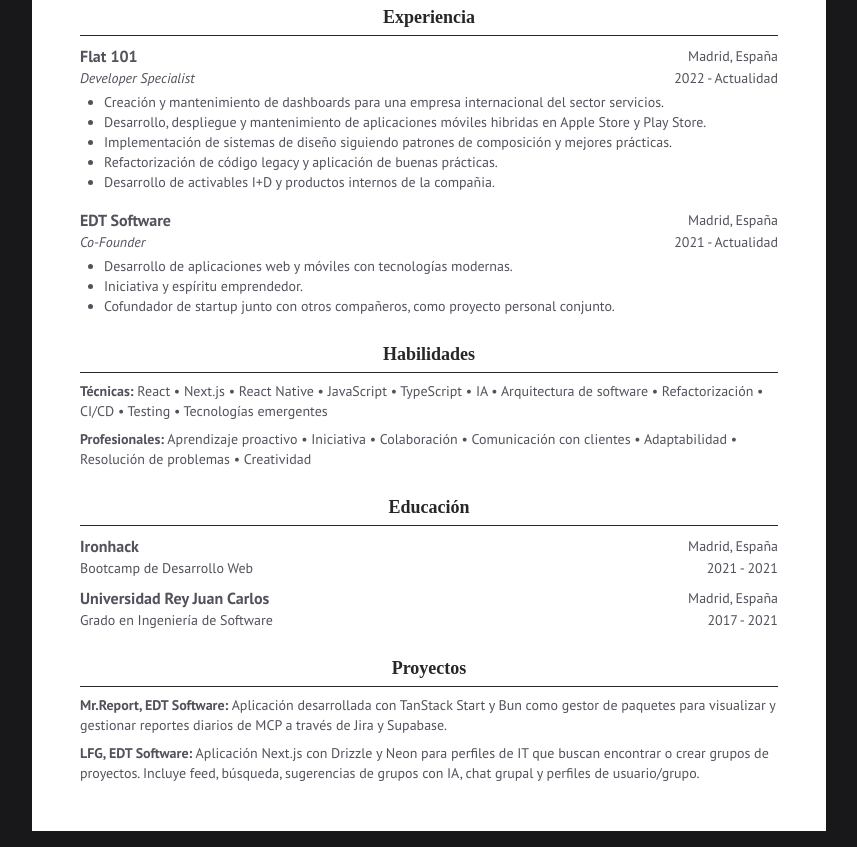
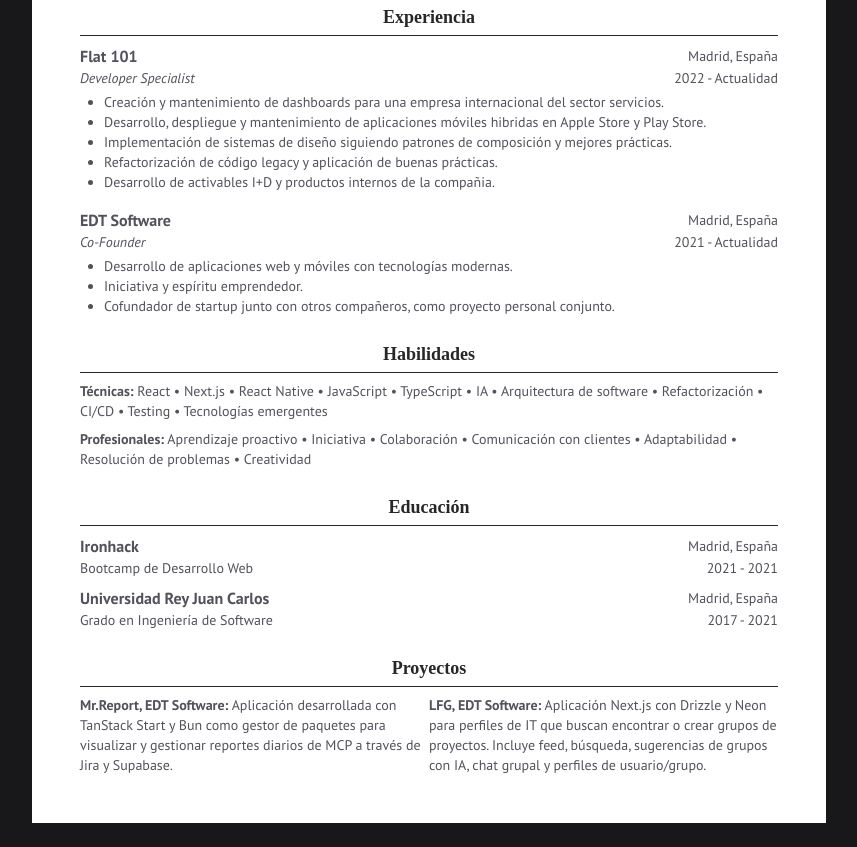
Before and after one commit to H1V35/jorge-higes-cv, a website: page src/index.html in a window 1280 px wide. Shown: the part 341-1188 px from the top of the page, without its empty margins (211-1068 px from the left). Drawn offline with nearby package versions, Linux system fonts and the light colour scheme; files that its build step writes are made by us from their sources; a web font is replaced by a local one.

Commit message:
Refactor project card layout in index.html to use flexbox for better responsiveness

```diff
--- a/src/index.html
+++ b/src/index.html
@@ -176,13 +176,13 @@
           Proyectos
         </h2>
         <div class="flex flex-wrap gap-y-2 text-sm">
-          <div class="w-full min-w-[180px]">
+          <div class="flex-1 min-w-[180px]">
             <span class="font-semibold">Mr.Report, EDT Software:</span>
             Aplicación desarrollada con TanStack Start y Bun como gestor de
             paquetes para visualizar y gestionar reportes diarios de MCP a
             través de Jira y Supabase.
           </div>
-          <div class="w-full min-w-[180px]">
+          <div class="flex-1 min-w-[180px]">
             <span class="font-semibold">LFG, EDT Software:</span>
             Aplicación Next.js con Drizzle y Neon para perfiles de IT que buscan
             encontrar o crear grupos de proyectos. Incluye feed, búsqueda,
```
